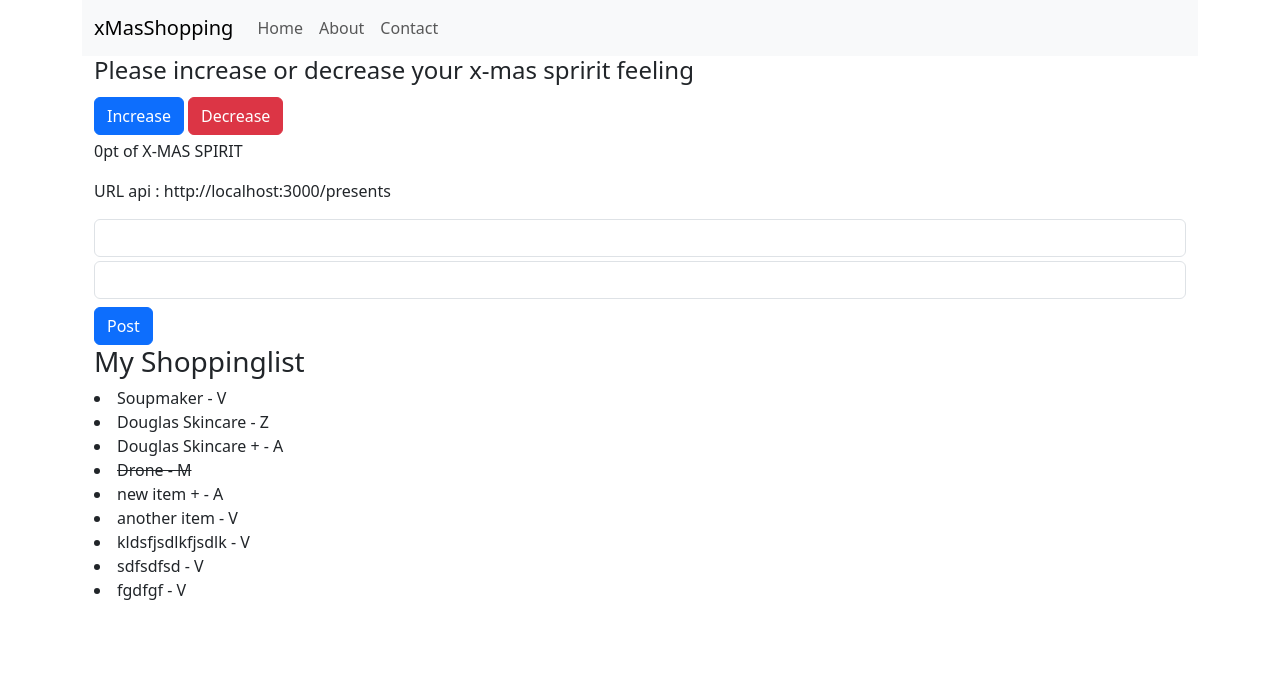
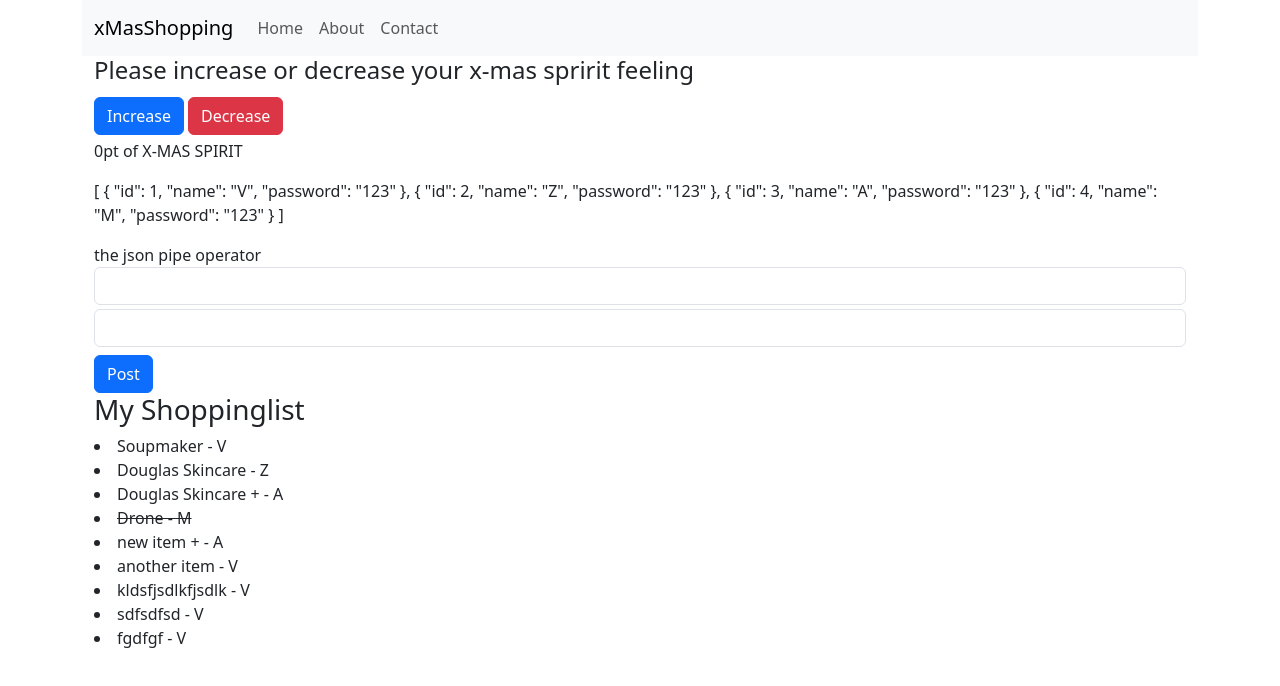
Before and after one commit to mdenitti/Angular18, an Angular app: page /home in a window 1280 px wide. Shown: the top 686 px of the page. Built offline with nearby package versions, Linux system fonts and the light colour scheme; data requests are answered from the project's data file.

Commit message:
Added json pipe operator to debug and see what is in array without iterating it... also added uppercase pipe to content

```diff
--- a/src/app/home/home.component.html
+++ b/src/app/home/home.component.html
@@ -6,7 +6,12 @@
           <button (click)="increaseCount()" class="btn btn-primary">Increase</button>
           <button (click)="decreaseCount()" class="btn btn-danger m-1">Decrease</button>
            <p>{{ count }}pt of X-MAS SPIRIT</p>
-            <p>URL api : {{ url }}</p>
+          <!--   <p>URL api : {{ url }}</p>
+            <p>URL users : {{ urlUsers }}</p> -->
+            <p>{{ users | json}}</p>
+
+            the json pipe operator
+
            <input class="form-control mb-1  " type="text" [(ngModel)]="myContent">
            <select class="form-control" [(ngModel)]="user">
              <option value="1">user1</option>
@@ -14,7 +19,7 @@
              <option value="3">user3</option>
            </select>
            {{ user }}
-           <h2>{{ myContent }}</h2>
+           <h2>{{ myContent | uppercase}}</h2>
            <button (click)="postData()" class="btn btn-primary">Post</button>
 
            <h3>My Shoppinglist</h3>
--- a/src/app/home/home.component.ts
+++ b/src/app/home/home.component.ts
@@ -1,10 +1,11 @@
 import { Component } from '@angular/core';
 import { FormsModule } from '@angular/forms';
+import { CommonModule } from '@angular/common';
 
 @Component({
   selector: 'app-home',
   standalone: true,
-  imports: [FormsModule],
+  imports: [FormsModule, CommonModule],
   templateUrl: './home.component.html',
   styleUrl: './home.component.css'
 })
@@ -15,7 +16,15 @@ export class HomeComponent {
   title = 'xMas Shopping';
   myContent:string = '';
   url:string = 'http://localhost:3000/presents';
+  urlUsers:string = 'http://localhost:3000/users';
+
+  // my todos should also be an array of objects - using any as type for now
+  // obviously we should use a model or an interface
   todos:any[] = [];
+  // my users should also be an array of objects
+  users:any[] = [];
+
+  // single instance of user i aquire using ngmodel on the select in my view
   user: any;
 
   increaseCount() {
@@ -29,7 +38,6 @@ export class HomeComponent {
     }
 
   postData() {
-
     const options = {
       method: 'POST',
       headers: {'Content-Type': 'application/json', 'User-Agent': 'insomnia/8.3.0'},
@@ -57,8 +65,15 @@ export class HomeComponent {
       .then(json => this.todos = json)
   }
 
+  fetchMyUsers() {
+    fetch(this.urlUsers)
+      .then(response => response.json())
+      .then(json => this.users = json)
+  }
+
   ngOnInit() {
     this.fetchMyData();
+    this.fetchMyUsers();
    // Retrieve count from local storage when the component initializes
    const storedCount = localStorage.getItem('count');
    this.count = storedCount !== null ? parseInt(storedCount) : 0;
```
